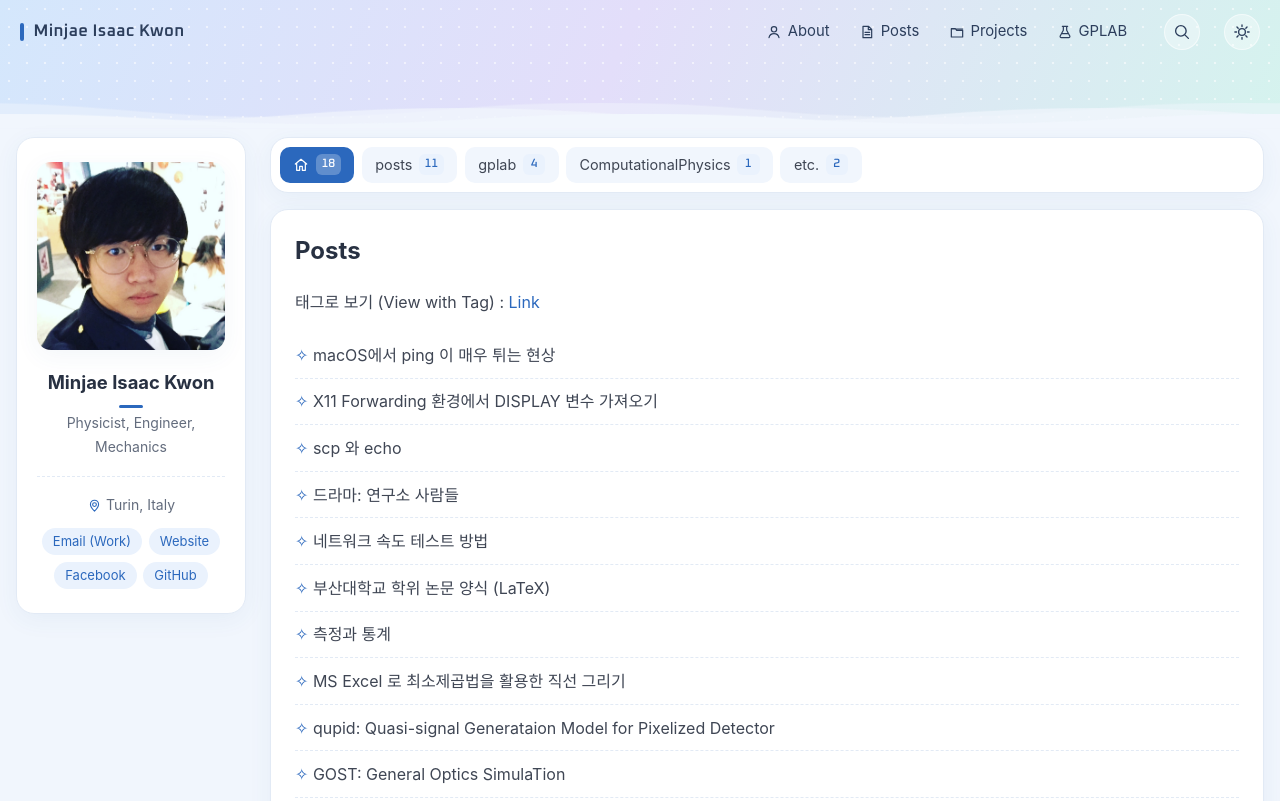
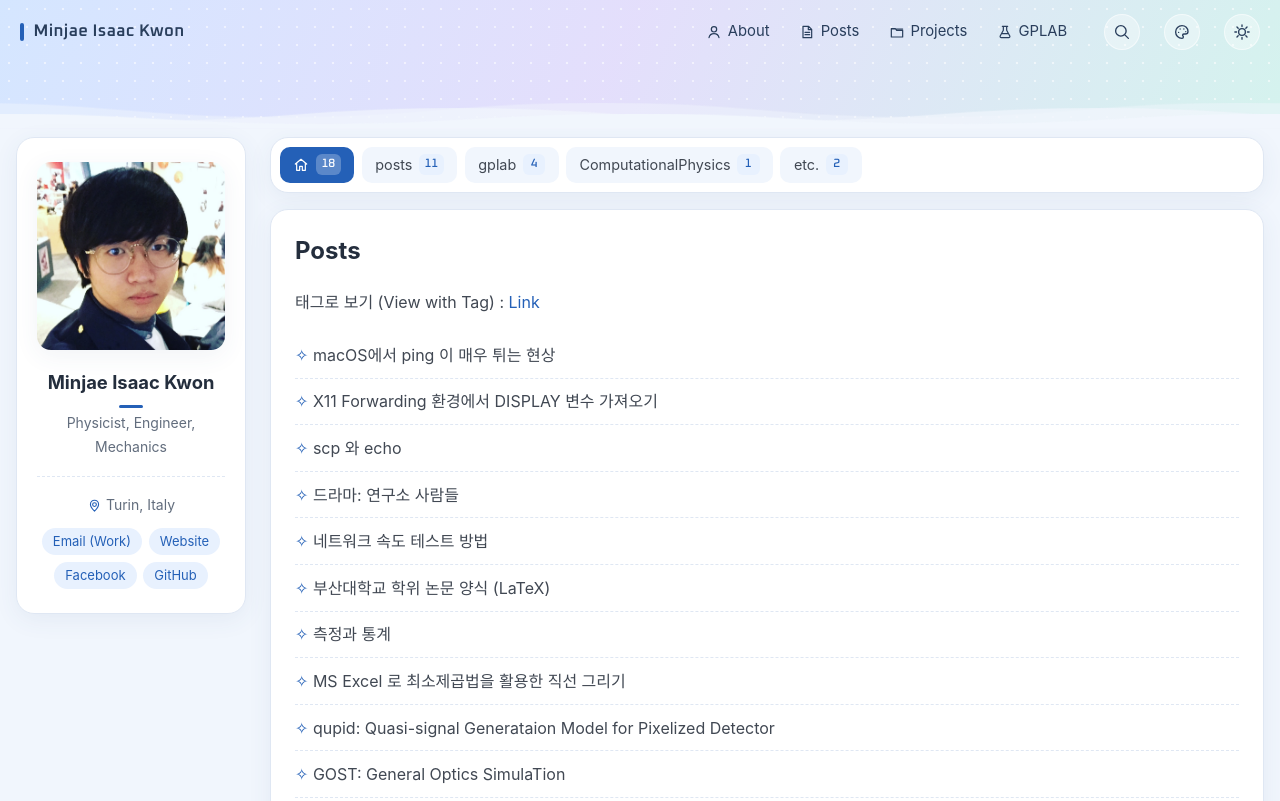
Before and after one commit to Isaac-Kwon/site-astro, an Astro site: page /posts in a window 1280 px wide. Shown: the top 801 px of the page. Built offline with nearby package versions, Linux system fonts and the light colour scheme; Astro itself is replaced by a stand-in of ours; some packages are replaced by stand-ins of ours.

Commit message:
Add an accent colour picker (hue slider + presets), as in Shirone
- The palette is now derived from a single --hue in OKLCH: every role
  (background, text, accent, soft tint, lines, header gradient) has a
  fixed lightness and chroma, so changing the hue keeps contrast. Checked
  in the browser across the hue circle: accent text >= 4.5:1 on cards and
  tag chips, muted text >= 4.8:1 on the page background, in both themes
- Default hue 258 = the current sky blue
- Palette button in the top bar opens a panel with a hue slider, nine
  presets and a reset button; closes on outside click or Escape; on
  phones the panel spans the screen width
- The choice is saved in localStorage and applied before first paint;
  resetting to the default removes the stored value

Co-Authored-By: Claude Opus 5.5 <noreply@anthropic.com>
Claude-Session: https://claude.ai/code/session_01376JdXz7ZXU7cK8bWFhNCn

```diff
--- a/src/components/Icon.astro
+++ b/src/components/Icon.astro
@@ -12,6 +12,9 @@ const PATHS = {
   chevron: 'm9.5 6 6 6-6 6',
   pin: 'M12 13.5a3 3 0 1 0 0-6 3 3 0 0 0 0 6ZM12 21s-6.5-6-6.5-11a6.5 6.5 0 0 1 13 0C18.5 15 12 21 12 21Z',
   close: 'M6 6l12 12M18 6 6 18',
+  palette:
+    'M12 3.5a8.5 8.5 0 0 0 0 17c1.2 0 1.8-.8 1.8-1.7 0-1.3-1-1.6-1-2.6 0-.9.7-1.5 1.6-1.5h2.1a3.5 3.5 0 0 0 3.5-3.5c0-4.3-3.6-7.7-8-7.7ZM7.5 12.5h.01M9.5 8h.01M14.5 8h.01M17 11.5h.01',
+  reset: 'M4.5 12a7.5 7.5 0 1 0 2.2-5.3M4.5 4v3.5H8',
 } as const;
 
 interface Props {
--- /dev/null
+++ b/src/components/ThemeColor.astro
@@ -0,0 +1,98 @@
+---
+// Accent colour picker (inspired by the Shirone theme's display settings).
+// The whole palette is derived from --hue in global.css; this only sets it.
+import Icon from './Icon.astro';
+import { SITE, HUE_PRESETS } from '../consts';
+---
+
+<div class="hue-picker">
+  <button
+    class="icon-btn hue-toggle"
+    type="button"
+    aria-label="테마 색상"
+    title="테마 색상"
+    aria-expanded="false"
+    aria-controls="hue-panel"
+  >
+    <Icon name="palette" />
+  </button>
+  <div class="hue-panel card" id="hue-panel" hidden>
+    <div class="hue-head">
+      <span class="hue-title">테마 색상</span>
+      <span class="hue-value" aria-live="polite"></span>
+      <button class="hue-reset" type="button" title="기본값으로" aria-label="기본값으로">
+        <Icon name="reset" size={16} />
+      </button>
+    </div>
+    <input
+      class="hue-slider"
+      type="range"
+      min="0"
+      max="359"
+      step="1"
+      value={SITE.hue}
+      aria-label="색상 (Hue)"
+    />
+    <div class="hue-swatches" role="group" aria-label="프리셋">
+      {
+        HUE_PRESETS.map((p) => (
+          <button
+            class="hue-swatch"
+            type="button"
+            data-hue={p.hue}
+            title={p.name}
+            aria-label={p.name}
+            style={`--swatch-hue: ${p.hue}`}
+          />
+        ))
+      }
+    </div>
+  </div>
+</div>
+
+<script define:vars={{ defaultHue: SITE.hue }}>
+  const root = document.documentElement;
+  const picker = document.querySelector('.hue-picker');
+  const toggle = picker.querySelector('.hue-toggle');
+  const panel = picker.querySelector('.hue-panel');
+  const slider = picker.querySelector('.hue-slider');
+  const value = picker.querySelector('.hue-value');
+  const swatches = [...picker.querySelectorAll('.hue-swatch')];
+
+  const current = () => Number(getComputedStyle(root).getPropertyValue('--hue')) || defaultHue;
+
+  function apply(hue, save) {
+    hue = ((Math.round(hue) % 360) + 360) % 360;
+    if (hue === defaultHue) root.style.removeProperty('--hue');
+    else root.style.setProperty('--hue', String(hue));
+    slider.value = String(hue);
+    value.textContent = String(hue);
+    swatches.forEach((s) => s.setAttribute('aria-pressed', String(Number(s.dataset.hue) === hue)));
+    if (save) {
+      try {
+        if (hue === defaultHue) localStorage.removeItem('hue');
+        else localStorage.setItem('hue', String(hue));
+      } catch {}
+    }
+  }
+
+  function setOpen(open) {
+    panel.hidden = !open;
+    toggle.setAttribute('aria-expanded', String(open));
+  }
+
+  apply(current(), false);
+  toggle.addEventListener('click', () => setOpen(panel.hidden));
+  slider.addEventListener('input', () => apply(Number(slider.value), true));
+  swatches.forEach((s) => s.addEventListener('click', () => apply(Number(s.dataset.hue), true)));
+  picker.querySelector('.hue-reset').addEventListener('click', () => apply(defaultHue, true));
+  document.addEventListener('click', (e) => {
+    if (!panel.hidden && !picker.contains(e.target)) setOpen(false);
+  });
+  document.addEventListener('keydown', (e) => {
+    if (e.key === 'Escape' && !panel.hidden) {
+      setOpen(false);
+      toggle.focus();
+    }
+  });
+</script>
--- a/src/consts.ts
+++ b/src/consts.ts
@@ -8,6 +8,8 @@ export const SITE = {
   titleSeparator: '-',
   gaId: 'G-894XVHGPT3',
   heroEyebrow: 'PHYSICS · ENGINEERING · NOTES',
+  // Default accent hue (OKLCH, 0-360); must match --hue in styles/global.css.
+  hue: 258,
 };
 
 export const AUTHOR = {
@@ -29,3 +31,16 @@ export const NAV = [
   { title: 'Projects', url: '/projects/', icon: 'projects' },
   { title: 'GPLAB', url: '/gplab/', icon: 'lab' },
 ] as const;
+
+// Presets offered by the colour picker (hue values, OKLCH).
+export const HUE_PRESETS = [
+  { name: 'Sky', hue: 258 },
+  { name: 'Indigo', hue: 282 },
+  { name: 'Violet', hue: 305 },
+  { name: 'Rose', hue: 355 },
+  { name: 'Coral', hue: 32 },
+  { name: 'Amber', hue: 75 },
+  { name: 'Green', hue: 145 },
+  { name: 'Teal', hue: 185 },
+  { name: 'Cyan', hue: 220 },
+] as const;
--- a/src/styles/global.css
+++ b/src/styles/global.css
@@ -1,27 +1,32 @@
 /*
- * Soft pastel look inspired by the Kanade Astro theme (rounded cards, wave
- * band) in a sky-blue palette, without illustrations: the banner is a gradient.
+ * Soft pastel look inspired by the Kanade and Shirone Astro themes (rounded
+ * cards, wave band, transparent top bar), without illustrations.
  * Layout: masthead / author card | article | TOC card.
+ *
+ * The whole palette is derived from one hue (--hue, 0-360) in OKLCH, so the
+ * visitor's colour picker only changes that value. Lightness is fixed per
+ * role, which keeps text contrast >= 4.5:1 for every hue.
  */
 :root {
-  --bg: #f1f6fd;
+  --hue: 258; /* default: sky blue (SITE.hue in consts.ts must match) */
+  --bg: oklch(0.971 0.011 var(--hue));
   --card: #ffffff;
-  --text: #3f4654;
-  --heading: #283142;
-  --muted: #636c7d;
-  --accent: #2b68bd;
-  --accent-strong: #1f5199;
-  --accent-soft: #eaf2fd;
-  --line: #e2eaf5;
-  --shadow: 0 6px 24px rgb(58 96 150 / 0.06);
-  --code-bg: #f6f9fd;
-  --hero-from: #d4e7fc;
-  --hero-mid: #e3defa;
-  --hero-to: #d5f3ee;
-  --hero-text: #2c3e5c;
+  --text: oklch(0.4 0.02 var(--hue));
+  --heading: oklch(0.3 0.03 var(--hue));
+  --muted: oklch(0.53 0.029 var(--hue));
+  --accent: oklch(0.5 0.15 var(--hue));
+  --accent-strong: oklch(0.43 0.14 var(--hue));
+  --accent-soft: oklch(0.955 0.02 var(--hue));
+  --line: oklch(0.925 0.018 var(--hue));
+  --shadow: 0 6px 24px oklch(0.45 0.08 var(--hue) / 0.07);
+  --code-bg: oklch(0.982 0.007 var(--hue));
+  --hero-from: oklch(0.92 0.04 var(--hue));
+  --hero-mid: oklch(0.915 0.04 calc(var(--hue) + 36));
+  --hero-to: oklch(0.94 0.032 calc(var(--hue) - 73));
+  --hero-text: oklch(0.36 0.06 var(--hue));
   --dot: rgb(255 255 255 / 0.55);
-  --selection: #cfe2fb;
-  --card-hover-shadow: 0 10px 28px rgb(58 123 213 / 0.12);
+  --selection: oklch(0.88 0.06 var(--hue));
+  --card-hover-shadow: 0 10px 28px oklch(0.5 0.15 var(--hue) / 0.13);
   --radius: 18px;
   --bar-h: 4rem;
   /* actual top-bar height; measured by the script in Base.astro */
@@ -39,45 +44,45 @@
 /* Dark palette: system preference unless the visitor picked a theme. */
 @media (prefers-color-scheme: dark) {
   :root:not([data-theme='light']) {
-    --bg: #0f1522;
-    --card: #1a2233;
-    --text: #dfe5ee;
-    --heading: #f1f4f9;
-    --muted: #9aa5b8;
-    --accent: #7fb2f0;
-    --accent-strong: #a6c9f5;
-    --accent-soft: #22324c;
-    --line: #2a3448;
+    --bg: oklch(0.197 0.028 var(--hue));
+    --card: oklch(0.253 0.034 var(--hue));
+    --text: oklch(0.92 0.014 var(--hue));
+    --heading: oklch(0.97 0.008 var(--hue));
+    --muted: oklch(0.72 0.03 var(--hue));
+    --accent: oklch(0.76 0.11 var(--hue));
+    --accent-strong: oklch(0.84 0.08 var(--hue));
+    --accent-soft: oklch(0.32 0.05 var(--hue));
+    --line: oklch(0.33 0.03 var(--hue));
     --shadow: 0 6px 24px rgb(0 0 0 / 0.2);
-    --code-bg: #141b2a;
-    --hero-from: #1c2a48;
-    --hero-mid: #262546;
-    --hero-to: #173238;
-    --hero-text: #e6eefa;
+    --code-bg: oklch(0.22 0.03 var(--hue));
+    --hero-from: oklch(0.29 0.06 var(--hue));
+    --hero-mid: oklch(0.275 0.055 calc(var(--hue) + 36));
+    --hero-to: oklch(0.28 0.045 calc(var(--hue) - 73));
+    --hero-text: oklch(0.94 0.02 var(--hue));
     --dot: rgb(255 255 255 / 0.07);
-    --selection: #2c4a75;
+    --selection: oklch(0.4 0.08 var(--hue));
     --card-hover-shadow: 0 10px 28px rgb(0 0 0 / 0.3);
     color-scheme: dark;
   }
 }
 :root[data-theme='dark'] {
-  --bg: #0f1522;
-  --card: #1a2233;
-  --text: #dfe5ee;
-  --heading: #f1f4f9;
-  --muted: #9aa5b8;
-  --accent: #7fb2f0;
-  --accent-strong: #a6c9f5;
-  --accent-soft: #22324c;
-  --line: #2a3448;
+  --bg: oklch(0.197 0.028 var(--hue));
+  --card: oklch(0.253 0.034 var(--hue));
+  --text: oklch(0.92 0.014 var(--hue));
+  --heading: oklch(0.97 0.008 var(--hue));
+  --muted: oklch(0.72 0.03 var(--hue));
+  --accent: oklch(0.76 0.11 var(--hue));
+  --accent-strong: oklch(0.84 0.08 var(--hue));
+  --accent-soft: oklch(0.32 0.05 var(--hue));
+  --line: oklch(0.33 0.03 var(--hue));
   --shadow: 0 6px 24px rgb(0 0 0 / 0.2);
-  --code-bg: #141b2a;
-  --hero-from: #1c2a48;
-  --hero-mid: #262546;
-  --hero-to: #173238;
-  --hero-text: #e6eefa;
+  --code-bg: oklch(0.22 0.03 var(--hue));
+  --hero-from: oklch(0.29 0.06 var(--hue));
+  --hero-mid: oklch(0.275 0.055 calc(var(--hue) + 36));
+  --hero-to: oklch(0.28 0.045 calc(var(--hue) - 73));
+  --hero-text: oklch(0.94 0.02 var(--hue));
   --dot: rgb(255 255 255 / 0.07);
-  --selection: #2c4a75;
+  --selection: oklch(0.4 0.08 var(--hue));
   --card-hover-shadow: 0 10px 28px rgb(0 0 0 / 0.3);
   color-scheme: dark;
 }
@@ -1358,3 +1363,132 @@ details.expand[open] > summary {
     display: none;
   }
 }
+
+/* Accent colour picker (components/ThemeColor.astro) */
+.hue-picker {
+  position: relative;
+}
+.hue-panel {
+  position: absolute;
+  top: calc(100% + 0.6rem);
+  right: 0;
+  z-index: 60;
+  width: 17rem;
+  padding: 0.9rem 1rem 1rem;
+  color: var(--text);
+}
+.hue-panel[hidden] {
+  display: none;
+}
+.hue-head {
+  display: flex;
+  align-items: center;
+  gap: 0.5rem;
+  margin-bottom: 0.75rem;
+}
+.hue-title {
+  display: flex;
+  align-items: center;
+  gap: 0.5rem;
+  font-weight: 700;
+  color: var(--heading);
+}
+.hue-title::before {
+  content: '';
+  width: 4px;
+  height: 1.1em;
+  border-radius: 4px;
+  background: var(--accent);
+}
+.hue-value {
+  margin-left: auto;
+  min-width: 2.6rem;
+  padding: 0.05rem 0.45rem;
+  border-radius: 6px;
+  background: var(--accent-soft);
+  color: var(--accent);
+  font-family: var(--display);
+  font-size: 0.8rem;
+  text-align: center;
+}
+.hue-reset {
+  display: grid;
+  place-items: center;
+  width: 1.9rem;
+  height: 1.9rem;
+  border: 1px solid var(--line);
+  border-radius: 8px;
+  background: var(--card);
+  color: var(--muted);
+  cursor: pointer;
+}
+.hue-reset:hover {
+  color: var(--accent);
+  border-color: var(--accent);
+}
+.hue-slider {
+  -webkit-appearance: none;
+  appearance: none;
+  display: block;
+  width: 100%;
+  height: 0.9rem;
+  margin: 0;
+  border-radius: 999px;
+  background: linear-gradient(
+    to right,
+    oklch(0.68 0.15 0),
+    oklch(0.68 0.15 60),
+    oklch(0.68 0.15 120),
+    oklch(0.68 0.15 180),
+    oklch(0.68 0.15 240),
+    oklch(0.68 0.15 300),
+    oklch(0.68 0.15 359)
+  );
+  cursor: pointer;
+}
+.hue-slider::-webkit-slider-thumb {
+  -webkit-appearance: none;
+  width: 1.3rem;
+  height: 1.3rem;
+  border-radius: 50%;
+  border: 3px solid #fff;
+  background: var(--accent);
+  box-shadow: 0 1px 6px rgb(0 0 0 / 0.3);
+}
+.hue-slider::-moz-range-thumb {
+  width: 1.3rem;
+  height: 1.3rem;
+  border-radius: 50%;
+  border: 3px solid #fff;
+  background: var(--accent);
+  box-shadow: 0 1px 6px rgb(0 0 0 / 0.3);
+}
+.hue-swatches {
+  display: grid;
+  grid-template-columns: repeat(9, 1fr);
+  gap: 0.35rem;
+  margin-top: 0.9rem;
+}
+.hue-swatch {
+  aspect-ratio: 1;
+  border: 2px solid transparent;
+  border-radius: 8px;
+  background: oklch(0.6 0.15 var(--swatch-hue));
+  cursor: pointer;
+  transition: transform 0.15s, border-color 0.15s;
+}
+.hue-swatch:hover {
+  transform: scale(1.1);
+}
+.hue-swatch[aria-pressed='true'] {
+  border-color: var(--heading);
+}
+@media (max-width: 640px) {
+  .hue-panel {
+    position: fixed;
+    top: calc(var(--bar-space) + 0.5rem);
+    left: 0.75rem;
+    right: 0.75rem;
+    width: auto;
+  }
+}
```
Also changed, not shown: src/layouts/Base.astro (+6 -1 lines).
